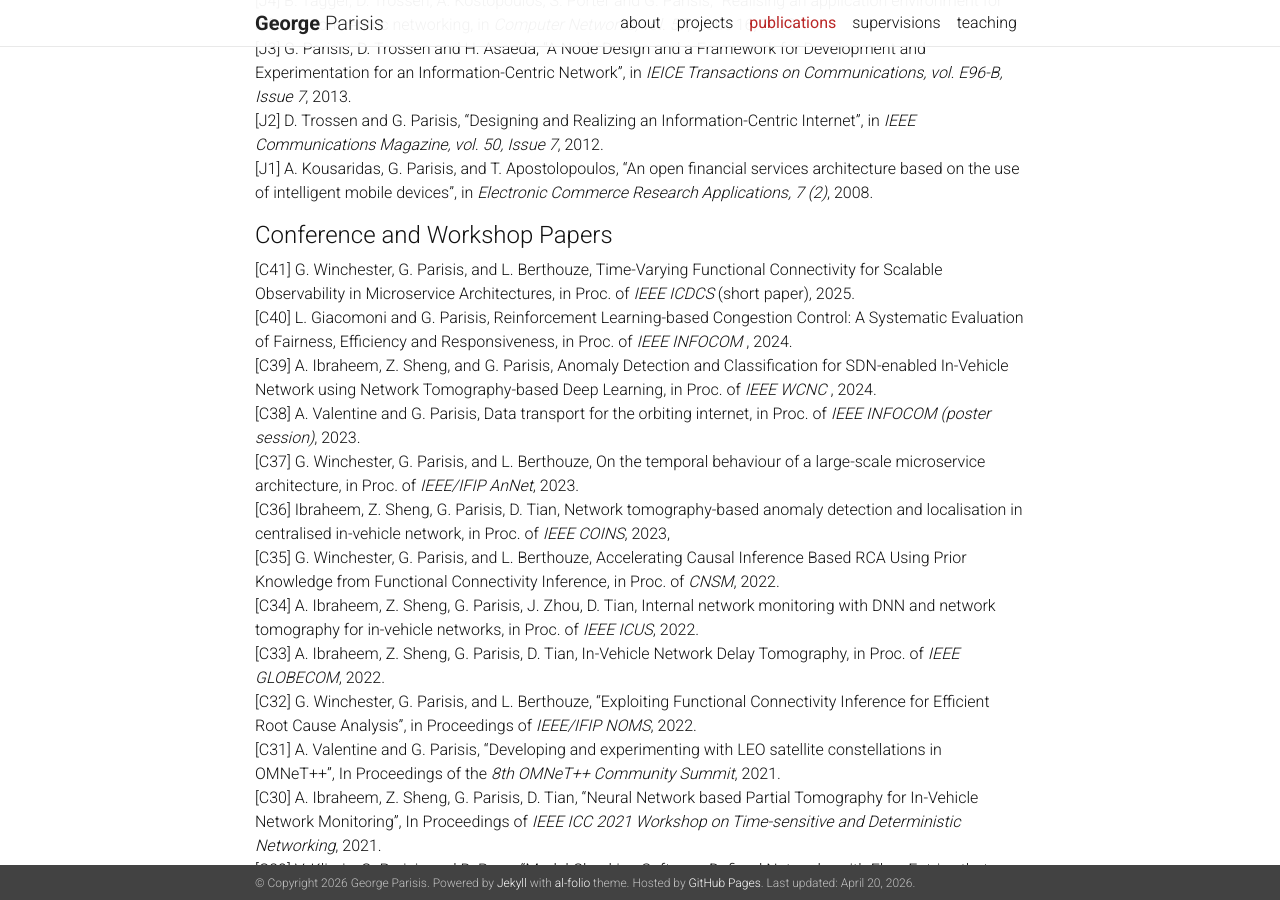
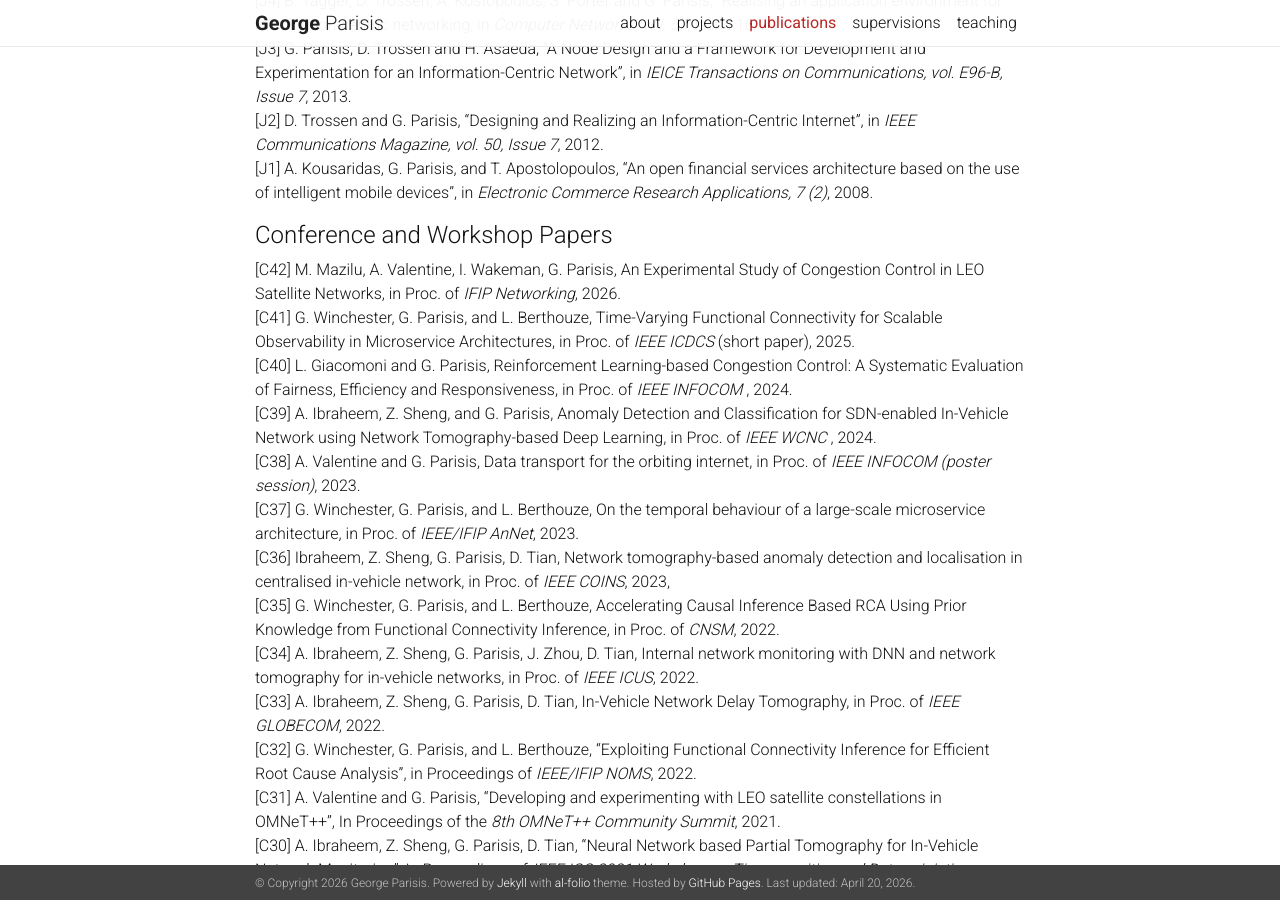
Before and after one commit to georgeparisis/georgeparisis.github.io, a Jekyll site: the page built from _pages/publications.md, in a window 1280 px wide and 900 px high, scrolled down 912 px. Built offline with Jekyll 4.4.1, drawn with Linux system fonts in a browser that asks for light colours; nearby versions of some CDN libraries; a style sheet for code colours, icons or effects is not loaded.

Commit message:
Update publications.md

```diff
--- a/_pages/publications.md
+++ b/_pages/publications.md
@@ -42,6 +42,8 @@ nav: true
 [J1] A. Kousaridas, G. Parisis, and T. Apostolopoulos, "An open financial services architecture based on the use of intelligent mobile devices", in *Electronic Commerce Research Applications, 7 (2)*, 2008.
 
 #### Conference and Workshop Papers
+[C42] M. Mazilu, A. Valentine, I. Wakeman, G. Parisis, An Experimental Study of Congestion Control in LEO Satellite Networks, in Proc. of *IFIP Networking*, 2026.
+<br>
 [C41] G. Winchester, G. Parisis, and L. Berthouze, Time-Varying Functional Connectivity for Scalable Observability in Microservice Architectures, in Proc. of *IEEE ICDCS* (short paper), 2025.
 <br>
 [C40] L. Giacomoni and G. Parisis, Reinforcement Learning-based Congestion Control: A Systematic Evaluation of Fairness, Efficiency and Responsiveness, in Proc. of *IEEE INFOCOM* , 2024.
```
